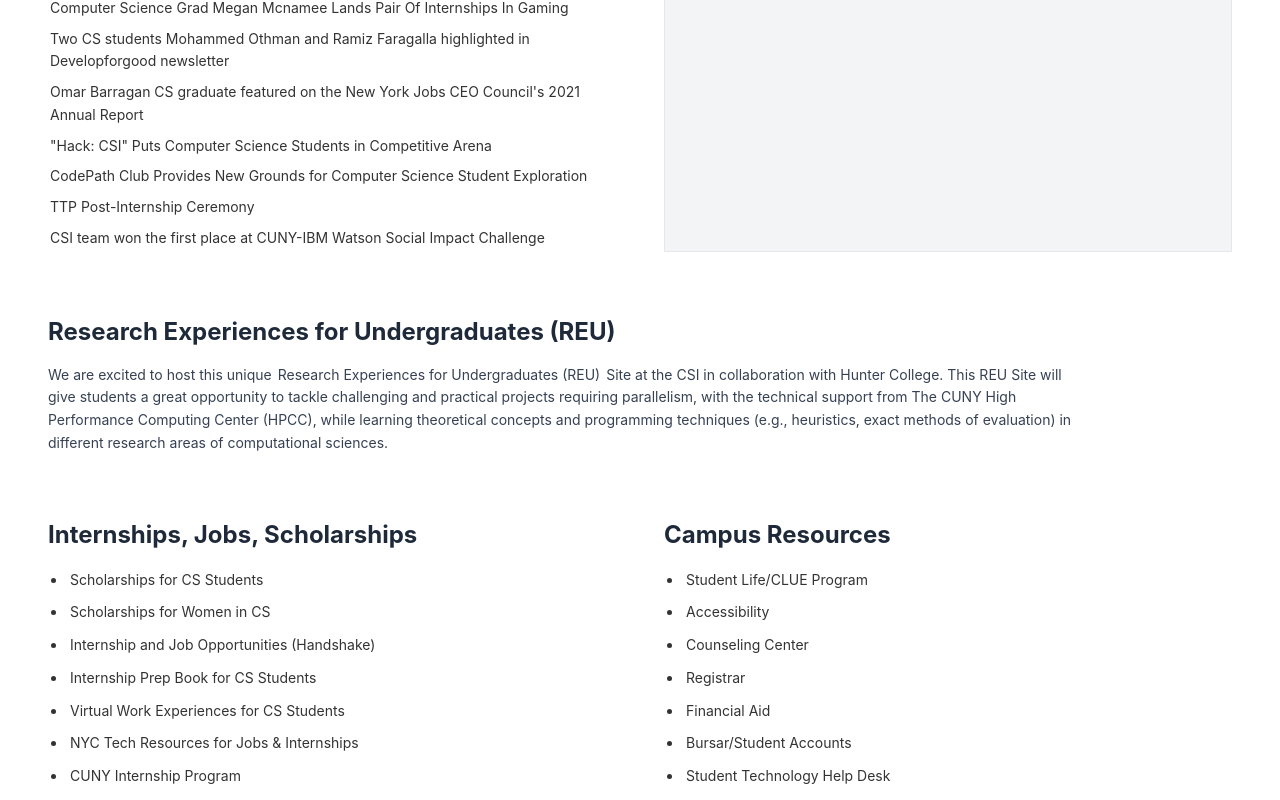
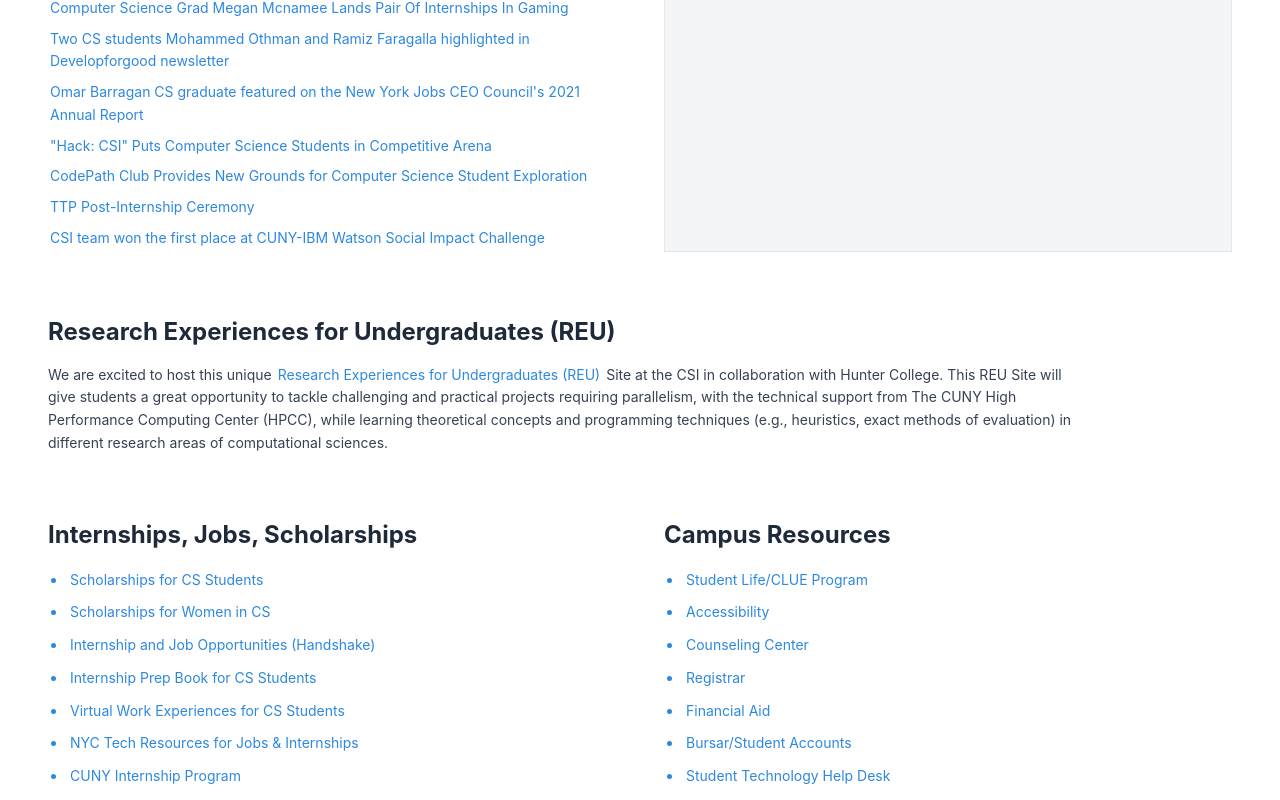
Before and after one commit to penguince/csi-website-revamp, a React (Vite) app: page /resources in a window 1280 px wide. Shown: the part 500-1300 px from the top of the page. Built offline with nearby package versions, Linux system fonts and the light colour scheme.

Commit message:
change link color

```diff
--- a/src/pages/Resources.tsx
+++ b/src/pages/Resources.tsx
@@ -210,12 +210,12 @@ const generateId = (text: string): string => {
 
 // Reusable List Component for Accessibility & Consistency
 const ResourceList = ({ items }: { items: ResourceLink[] }) => (
-	<ul className="space-y-2 list-disc pl-5 text-csi-link" role="list">
+	<ul className="space-y-2 list-disc pl-5 text-[#2d88de]" role="list">
 		{items.map((item, idx) => (
 			<li key={idx}>
 				<a
 					href={item.href}
-					className="text-csi-link text-sm hover:underline leading-relaxed focus:outline-none focus-visible:ring-2 focus-visible:ring-csi-focus focus-visible:ring-offset-1 px-0.5 transition-colors"
+					className="text-[#2d88de] text-sm hover:underline leading-relaxed focus:outline-none focus-visible:ring-2 focus-visible:ring-[#2d88de] focus-visible:ring-offset-1 px-0.5 transition-colors"
 					{...(item.href.startsWith("http") && {
 						target: "_blank",
 						rel: "noopener noreferrer",
@@ -264,7 +264,7 @@ const Resources = () => {
 							<li key={idx}>
 								<a
 									href={spotlight.href}
-									className="block text-csi-link text-sm leading-relaxed hover:underline focus:outline-none focus-visible:ring-2 focus-visible:ring-csi-focus focus-visible:ring-offset-1 px-0.5 py-0.5"
+									className="block text-[#2d88de] text-sm leading-relaxed hover:underline focus:outline-none focus-visible:ring-2 focus-visible:ring-[#2d88de] focus-visible:ring-offset-1 px-0.5 py-0.5"
 									target="_blank"
 									rel="noopener noreferrer"
 								>
@@ -301,7 +301,7 @@ const Resources = () => {
 					We are excited to host this unique{" "}
 					<a
 						href="https://www.csi.cuny.edu/academics-and-research/departments-programs/computer-science/research-experiences-undergraduates-reu"
-						className="text-csi-link hover:underline focus:outline-none focus-visible:ring-2 focus-visible:ring-csi-focus focus-visible:ring-offset-1 px-0.5"
+						className="text-[#2d88de] hover:underline focus:outline-none focus-visible:ring-2 focus-visible:ring-[#2d88de] focus-visible:ring-offset-1 px-0.5"
 						target="_blank"
 						rel="noopener noreferrer"
 					>
```
